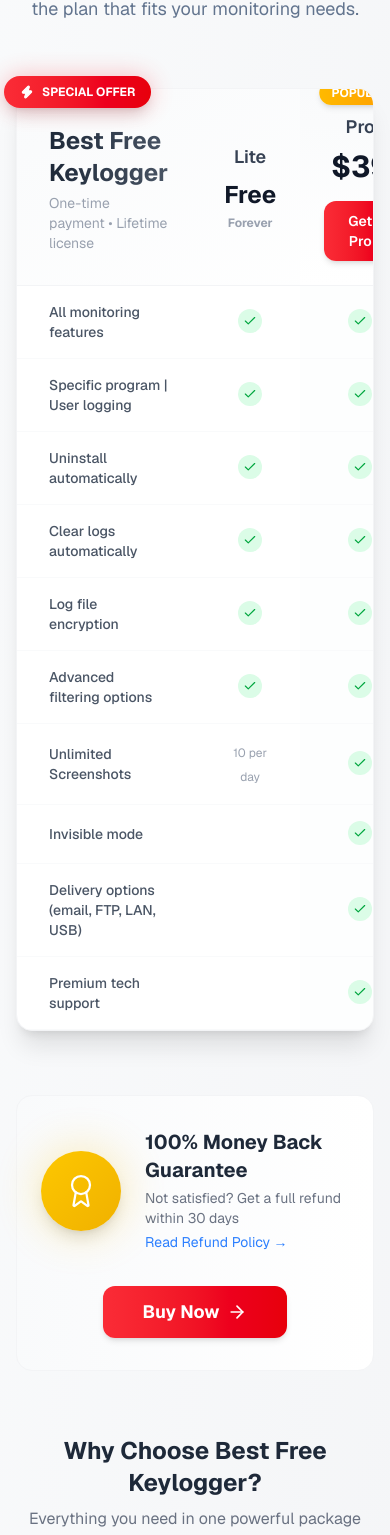
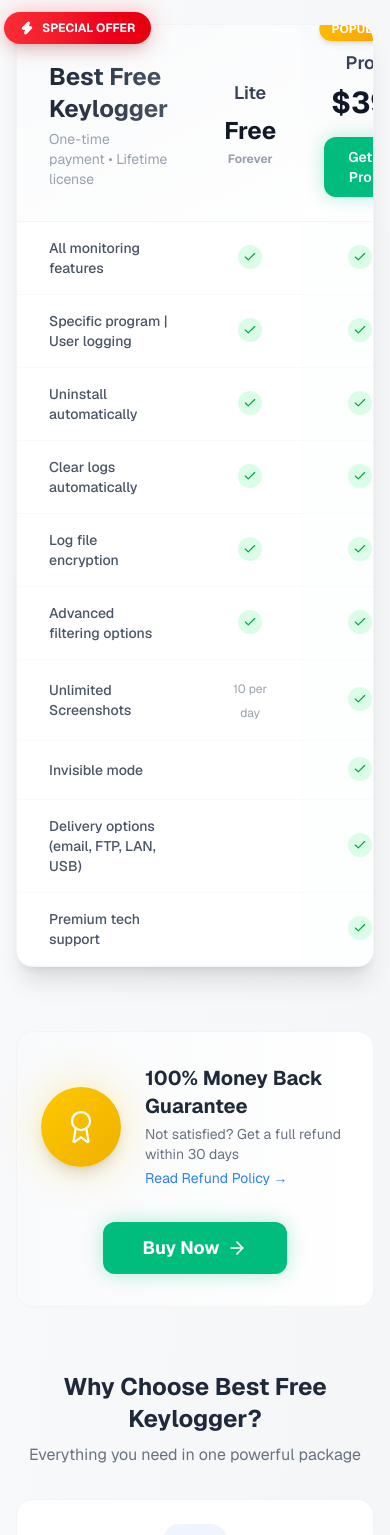
Before and after one commit to NavodWijesooriya/best_key_logger, a Next.js app: page /buy_now in a window 390 px wide. Shown: the part 375-1910 px from the top of the page. Built offline with nearby package versions, Linux system fonts and the light colour scheme.

Commit message:
add more changes

```diff
--- a/app/buy_now/page.tsx
+++ b/app/buy_now/page.tsx
@@ -5,12 +5,14 @@
 
 const page = () => {
   return (
-    <div className="pt-24 md:pt-28">
+    <>
       <Navbar />
-      <BuyNow />
+      <main className="pt-16 md:pt-20">
+        <BuyNow />
+      </main>
       <Footer />
 
-    </div>
+    </>
   )
 }
 
--- a/components/buy_now/BuyNow.tsx
+++ b/components/buy_now/BuyNow.tsx
@@ -61,7 +61,7 @@
   ];
 
   return (
-    <div className="relative py-24 px-4 md:px-6 bg-linear-to-br from-gray-50 to-gray-100 min-h-screen flex flex-col items-center gap-16 font-sans">
+    <div className="relative py-16 md:py-20 px-4 md:px-6 bg-linear-to-br from-gray-50 to-gray-100 min-h-screen flex flex-col items-center gap-16 font-sans">
 
       <div className="max-w-6xl mx-auto text-center">
         <div className="inline-block px-4 py-1.5 mb-6 text-xs font-bold tracking-widest text-blue-600 uppercase bg-blue-50 rounded-full">
@@ -111,7 +111,7 @@
                   </div>
                   <div className="text-lg font-semibold text-gray-700">Pro</div>
                   <div className="text-3xl font-bold text-gray-900 mt-2">$39</div>
-                  <button className="mt-4 bg-gradient-to-r from-red-500 to-red-600 hover:from-red-600 hover:to-red-700 text-white font-semibold py-2.5 px-6 rounded-xl shadow-md hover:shadow-lg transition-all duration-200 text-sm w-full">
+                  <button className="mt-4 bg-emerald-500 hover:bg-emerald-400 text-white font-semibold py-2.5 px-6 rounded-xl shadow-[0_0_20px_rgba(16,185,129,0.3)] transition-all duration-200 text-sm w-full">
                     Get Pro
                   </button>
                 </th>
@@ -163,7 +163,7 @@
         </div>
 
         {/* Button */}
-        <button className="bg-gradient-to-r from-red-500 to-red-600 hover:from-red-600 hover:to-red-700 text-white font-bold py-3 px-10 rounded-xl shadow-md hover:shadow-xl transition-all duration-200 text-lg flex items-center gap-2 group">
+        <button className="bg-emerald-500 hover:bg-emerald-400 text-white font-bold py-3 px-10 rounded-xl shadow-[0_0_20px_rgba(16,185,129,0.3)] transition-all duration-200 text-lg flex items-center gap-2 group">
           Buy Now
           <ArrowRight size={20} className="group-hover:translate-x-1 transition-transform" />
         </button>
--- a/components/download/Download.tsx
+++ b/components/download/Download.tsx
@@ -70,7 +70,7 @@
           </div>
 
           <div>
-            <button className="w-full bg-[#38a815] hover:bg-[#2f8f12] text-white flex items-center justify-center gap-3 py-3 rounded-xl text-lg font-semibold shadow-sm transition-all">
+            <button className="w-full bg-emerald-500 hover:bg-emerald-400 text-white flex items-center justify-center gap-3 py-3 rounded-xl text-lg font-semibold shadow-[0_0_20px_rgba(16,185,129,0.3)] transition-all">
               <Download className="w-5 h-5" /> Download
             </button>
 
@@ -97,7 +97,7 @@
           </div>
 
           <div>
-            <button className="w-full bg-[#38a815] hover:bg-[#2f8f12] text-white flex items-center justify-center gap-3 py-3 rounded-xl text-lg font-semibold shadow-sm transition-all">
+            <button className="w-full bg-emerald-500 hover:bg-emerald-400 text-white flex items-center justify-center gap-3 py-3 rounded-xl text-lg font-semibold shadow-[0_0_20px_rgba(16,185,129,0.3)] transition-all">
               <Download className="w-5 h-5" /> Download
             </button>
 
--- a/components/features/Features.tsx
+++ b/components/features/Features.tsx
@@ -16,7 +16,7 @@
 const FeatureItem = ({ icon: Icon, text }: FeatureItemProps) => (
   <div className="flex items-center gap-4 p-3.5 rounded-2xl transition-all duration-500 hover:bg-white hover:shadow-[0_8px_30px_rgb(0,0,0,0.04)] group cursor-default">
     {/* Modern Icon Container */}
-    <div className="relative flex items-center justify-center w-11 h-11 rounded-full bg-slate-50 border border-slate-100 group-hover:scale-110 group-hover:bg-blue-600 transition-all duration-500">
+    <div className="relative flex items-center justify-center w-11 h-11 rounded-full bg-slate-50 border border-slate-100 group-hover:scale-110 group-hover:bg-emerald-500 transition-all duration-500">
       <Icon className="w-5 h-5 text-slate-600 group-hover:text-white transition-colors duration-500" />
     </div>
 
@@ -66,7 +66,7 @@
 
         {/* Header Section */}
         <div className="max-w-6xl mx-auto text-center mb-20">
-          <div className="inline-block px-4 py-1.5 mb-6 text-xs font-bold tracking-widest text-blue-600 uppercase bg-blue-50 rounded-full">
+          <div className="inline-block px-4 py-1.5 mb-6 text-xs font-bold tracking-widest text-emerald-500 uppercase bg-emerald-500/10 rounded-full border border-emerald-500/20">
             Security Features
           </div>
           <h2 className="text-4xl md:text-5xl font-extrabold tracking-tight text-slate-900 mb-4 font-family-roboto">
--- a/components/layout/Navbar.tsx
+++ b/components/layout/Navbar.tsx
@@ -10,17 +10,19 @@
 
   return (
     <nav
-      className="fixed w-full z-50 transition-all duration-300 px-6 py-4 bg-transparent shadow-md shadow-black/25"
+      className="fixed top-0 left-0 w-full z-50 transition-all duration-300 px-6 py-4 bg-transparent shadow-md shadow-black/25"
     >
       <div className="max-w-7xl mx-auto flex justify-between items-center">
 
         {/* Logo */}
         <div className="flex items-center gap-2">
-          <img
-            src="/assets/images/company_logo180.png"
-            alt="Keylogger Logo"
-            className="h-10 w-auto"
-          />
+          <Link href="/" className="flex items-center gap-2">
+            <img
+              src="/assets/images/company_logo180.png"
+              alt="Keylogger Logo"
+              className="h-10 w-auto"
+            />
+          </Link>
         </div>
 
         {/* Desktop Nav */}
--- a/components/support/Support.tsx
+++ b/components/support/Support.tsx
@@ -16,7 +16,7 @@
       {/* Badge */}
       {badge && (
         <div className="absolute -top-3 left-6">
-          <div className="bg-linear-to-r from-blue-500 to-blue-600 text-white text-xs font-semibold px-3 py-1 rounded-full shadow-md">
+          <div className="bg-linear-to-r from-blue-500 to-emerald-500 text-white text-xs font-semibold px-3 py-1 rounded-full shadow-md">
             {badge}
           </div>
         </div>
@@ -41,7 +41,7 @@
       </p>
 
       {/* Learn More Link */}
-      <div className="flex items-center gap-1 text-blue-500 text-sm font-medium opacity-0 group-hover:opacity-100 transition-all duration-300 translate-y-2 group-hover:translate-y-0">
+      <div className="flex items-center gap-1 bg-emerald-500 text-white text-sm font-semibold px-4 py-2 rounded-lg shadow-[0_0_16px_rgba(16,185,129,0.25)] opacity-0 group-hover:opacity-100 transition-all duration-300 translate-y-2 group-hover:translate-y-0 group-hover:bg-emerald-400">
         <span>Learn More</span>
         <ChevronRight size={16} className="group-hover:translate-x-1 transition-transform" />
       </div>
@@ -62,12 +62,8 @@
 
         {/* Main Title */}
         <h1 className="text-4xl md:text-5xl font-extrabold tracking-tight text-slate-900 mb-4 font-family-roboto">
-          Welcome to{' '}
-          <span className="bg-linear-to-r from-gray-800 to-gray-600 bg-clip-text text-transparent">
-            BestxSoftware
-          </span>
-          <br />
-          Support Center
+          {' '}
+          We're Here to Help You Succeed
         </h1>
 
         {/* Subtitle */}
@@ -112,7 +108,7 @@
           </div>
           <p className="text-gray-500 text-sm">
             Can't find what you're looking for?{' '}
-            <a href="#" className="text-blue-500 hover:underline font-medium">
+            <a href="#" className="text-blue-500 hover:text-blue-400 hover:underline font-medium transition-colors">
               Contact our support team
             </a>{' '}
             and we'll get back to you within 24 hours.
```
